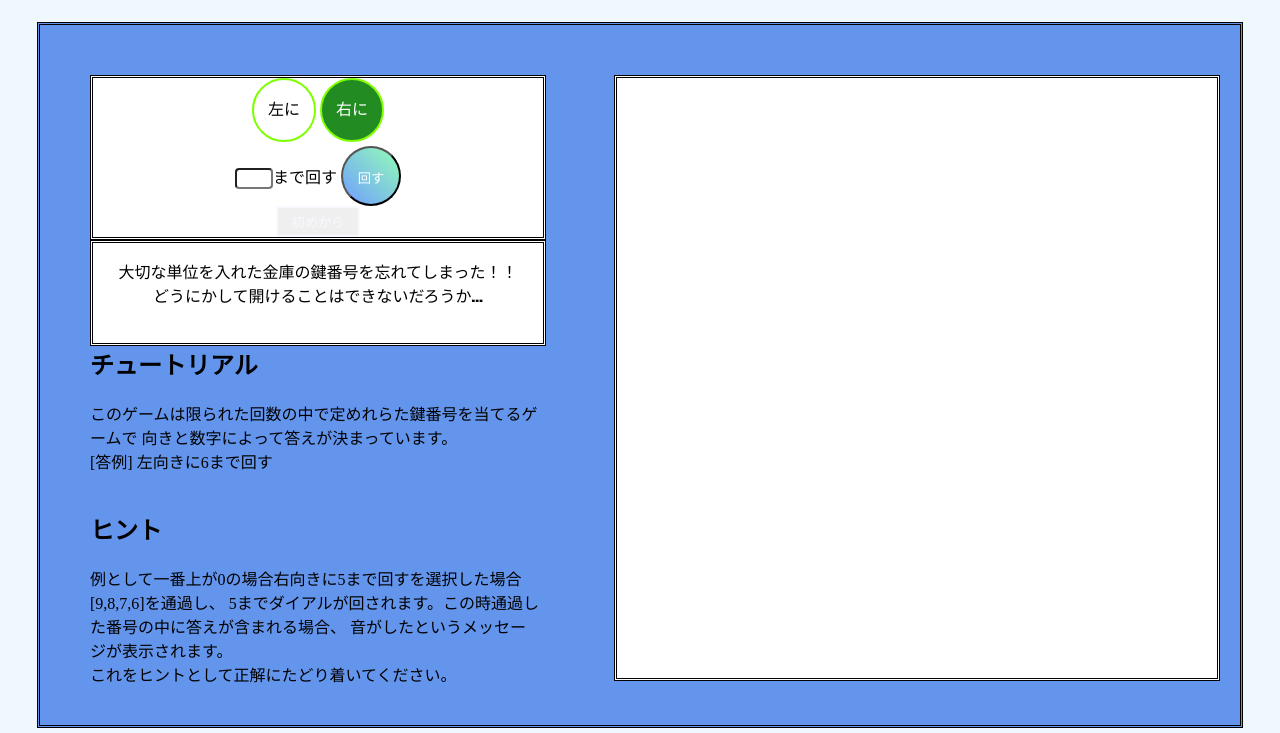
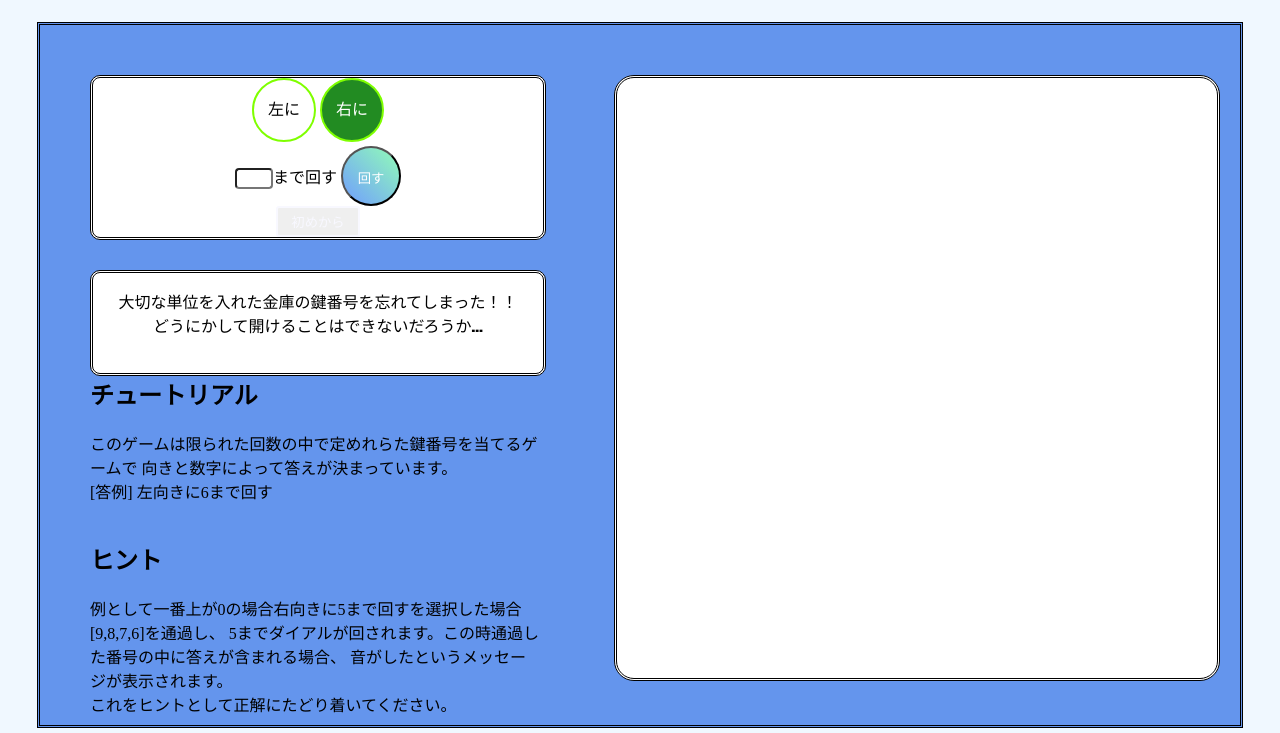
Before and after one commit to waitold/key_game, a Django app: page /game/ in a window 1280 px wide. Shown: the part 67-800 px from the top of the page. Run offline with Django 3.2, Linux system fonts and the light colour scheme.

Commit message:
fixed css

```diff
--- a/keygame/static/css/key_game.css
+++ b/keygame/static/css/key_game.css
@@ -41,6 +41,7 @@ body{
     width: 450px;
     float: left;
     border: double;
+    border-radius: 10px;
     background: white;
 }
 .radio input{
@@ -109,12 +110,13 @@ body{
     float: right;
     background: white;
     border: double;
+    border-radius: 20px;
     height: 600px;
     width: 600px;
 }
 #dial{
     margin: auto;
-    transition: .4s;
+    transition: 8s;
 }
 #dial:hover{
     -webkit-transform: rotate(360deg);
@@ -124,7 +126,9 @@ body{
 #result{
     font-family: 'Impact';
     float: left;
+    margin: 30px 0 0 0;
     border: double;
+    border-radius: 10px;
     background: white;
     height: 100px;
     width: 450px;
--- a/keygame/views.py
+++ b/keygame/views.py
@@ -56,9 +56,9 @@ def key_game(request):
 def rotate_dial(top, target, direction):
     if direction == "right":
         if top - target <= 0:
-            return list(map(lambda num: num % 10, list(range(top+9, target+1, -1))))
+            return list(map(lambda num: num % 10, list(range(top+9, target, -1))))
         else:
-            return list(range(top, target+1, -1))
+            return list(range(top-1, target, -1))
 
     elif direction == "left":
         if target - top <= 0:
```
Also changed, not shown: db.sqlite3.
